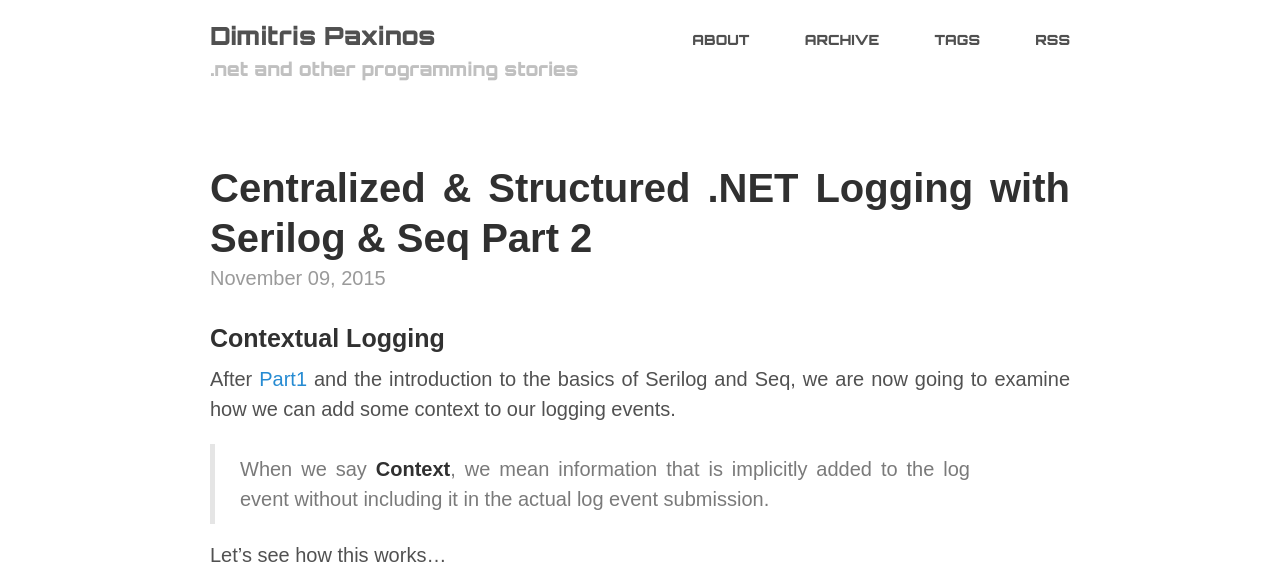
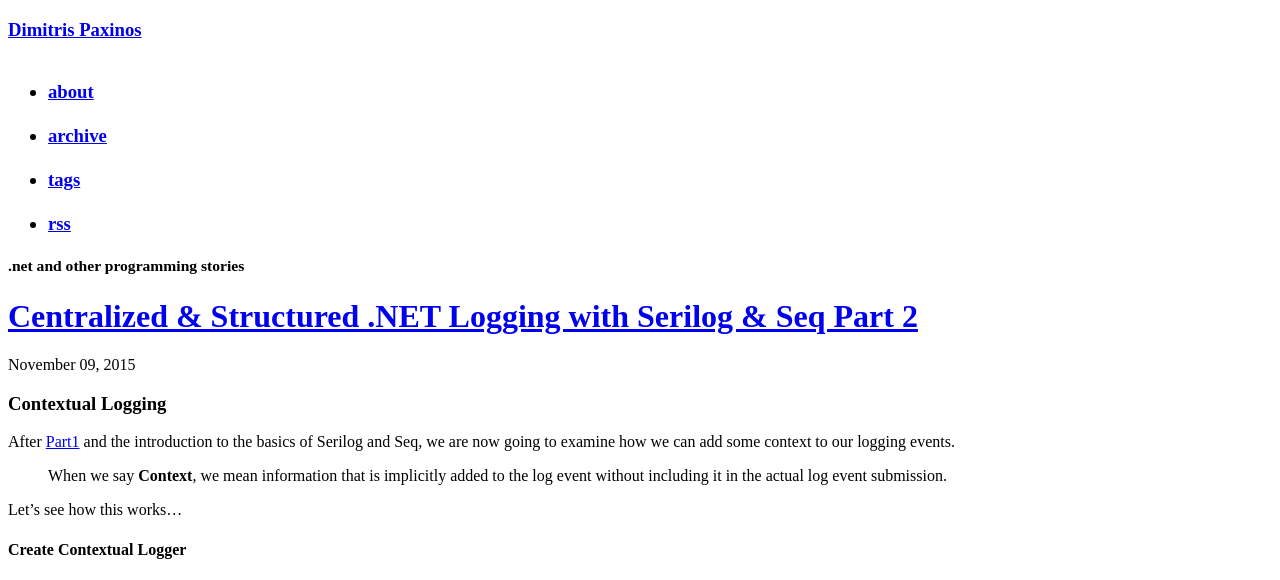
Before and after one commit to dimitrispaxinos/dimitrispaxinos.github.io, a Jekyll site: the page built from index.html, in a window 1280 px wide. Shown: the top 580 px of the page. Built offline with Jekyll 4.4.1, drawn with Linux system fonts in a browser that asks for light colours; some web fonts are replaced; the list of posts is cut into pages by our own code; comment, search, counter and statistics services are not loaded.

Commit message:
Modified head.html to fix css bug

```diff
--- a/_includes/head.html
+++ b/_includes/head.html
@@ -16,9 +16,9 @@
     {% endif %}
   </title>
   <!-- CSS -->
-  <link rel="stylesheet" href="{{ site.baseurl }}public/css/poole.css">
-  <link rel="stylesheet" href="{{ site.baseurl }}public/css/syntax.css">
-  <link rel="stylesheet" href="{{ site.baseurl }}public/css/site.css">
+  <link rel="stylesheet" href="{{ site.baseurl }}/poole.css">
+  <link rel="stylesheet" href="{{ site.baseurl }}/syntax.css">
+  <link rel="stylesheet" href="{{ site.baseurl }}/site.css">
 
   <!-- Icons -->
   <link rel="apple-touch-icon-precomposed" sizes="144x144" href="{{ site.baseurl }}public/apple-touch-icon-precomposed.png">
```
